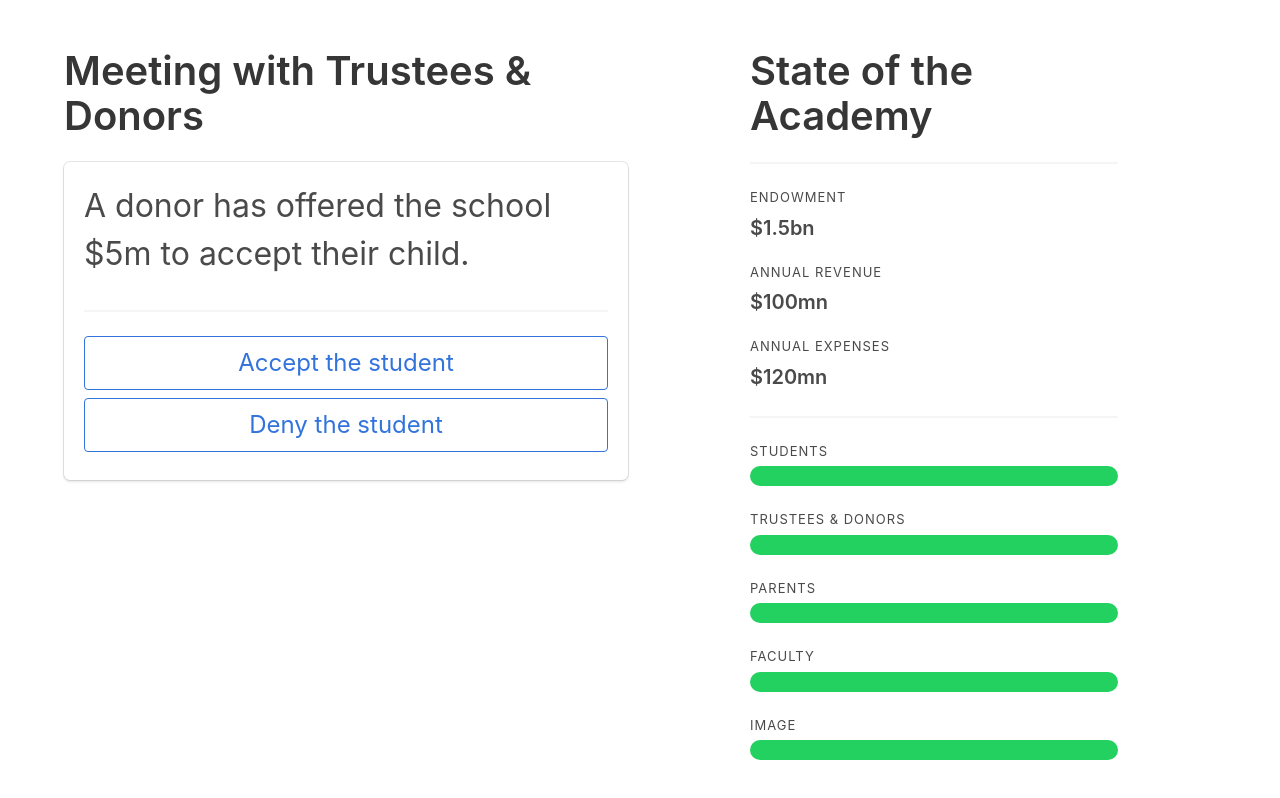
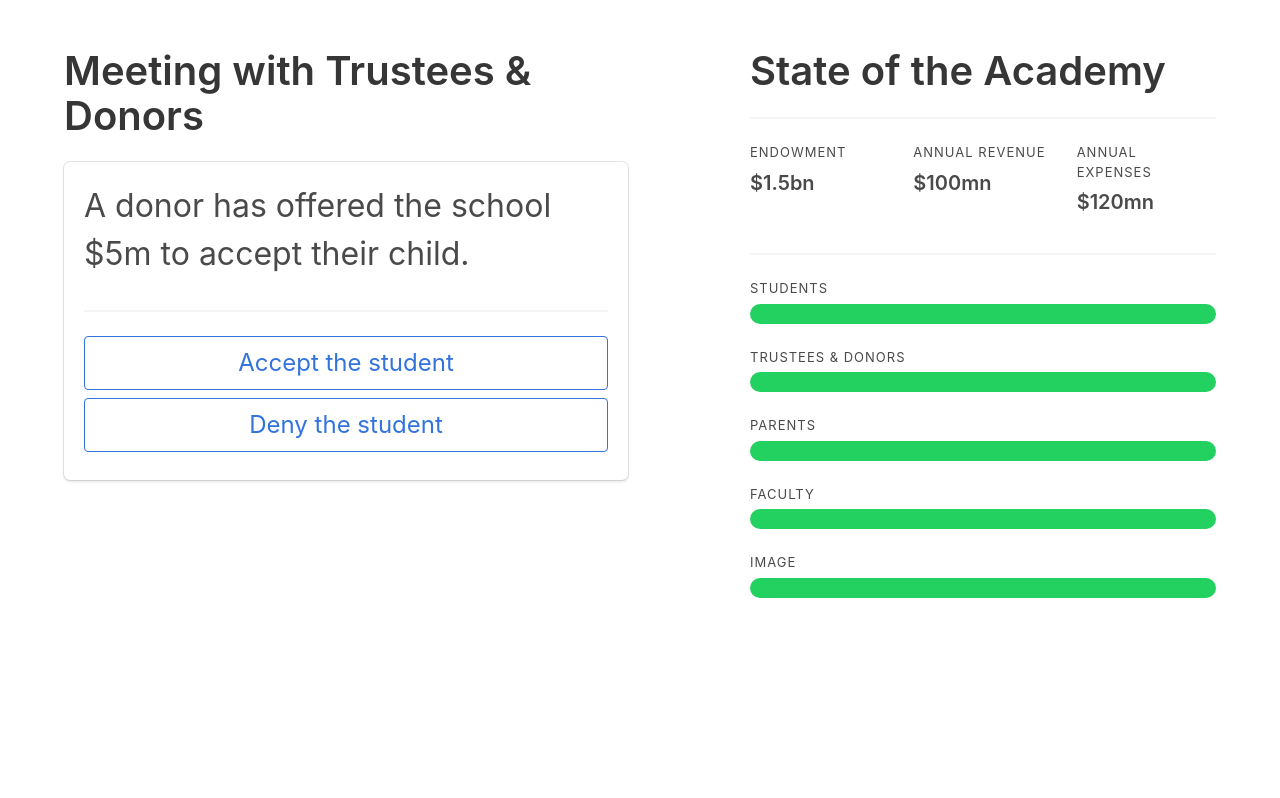
Before and after one commit to ibarakaiev/principal-simulator, a plain HTML site: page index.html in a window 1280 px wide. Both pictures are taken after a click on the button "Start Game". Drawn offline with nearby package versions, Linux system fonts and the light colour scheme.

Commit message:
Add more mechanics

```diff
--- a/index.html
+++ b/index.html
@@ -49,7 +49,8 @@
 								</h2>
 								<div class="box">
 									<div class="content">
-										<p class="is-size-3" id="situation-text">A donor has offered the school $5m to accept their child.
+										<p class="is-size-3" id="situation-text">A donor has offered the school $5m to
+											accept their child.
 											</h1>
 											<hr>
 											<div id="options">
@@ -58,24 +59,31 @@
 									</div>
 								</div>
 								<div class="results">
-									<button class="button is-large is-success" onclick="initiateRound()">Next Round</button>
+									<button class="button is-large is-success" onclick="initiateRound()">Next
+										Round</button>
 								</div>
 							</div>
 						</div>
-						<div class="column is-4 is-offset-1">
+						<div class="column is-5 is-offset-1">
 							<h2 class="title is-2">
 								State of the Academy
 							</h2>
 							<hr>
-							<p class="heading">Endowment</p>
-							<p class="is-size-5 has-text-weight-semibold" id="endowment">??</p>
 
-							<p class="heading">Annual Revenue</p>
-							<p class="is-size-5 has-text-weight-semibold" id="revenue">??</p>
-
-							<p class="heading">Annual Expenses</p>
-							<p class="is-size-5 has-text-weight-semibold" id="expenses">??</p>
-
+							<div class="columns">
+								<div class="column">
+									<p class="heading">Endowment</p>
+									<p class="is-size-5 has-text-weight-semibold" id="endowment">??</p>
+								</div>
+								<div class="column">
+									<p class="heading">Annual Revenue</p>
+									<p class="is-size-5 has-text-weight-semibold" id="revenue">??</p>
+								</div>
+								<div class="column">
+									<p class="heading">Annual Expenses</p>
+									<p class="is-size-5 has-text-weight-semibold" id="expenses">??</p>
+								</div>
+							</div>
 							<hr>
 
 							<p class="heading">Students</p>
--- a/main.js
+++ b/main.js
@@ -94,9 +94,9 @@ function initiateRound() {
         meetingText = "Meeting with Students";
     } else if (scenario.from == "parents") {
         meetingText = "Meeting with Parents";
-    } else if (scenario.from == "students") {
+    } else if (scenario.from == "faculty") {
         meetingText = "Meeting with Faculty";
-    } else if (scenario.from == "students") {
+    } else if (scenario.from == "image") {
         meetingText = "Meeting with the Public";
     }
     $("#meeting").text(meetingText);
```
